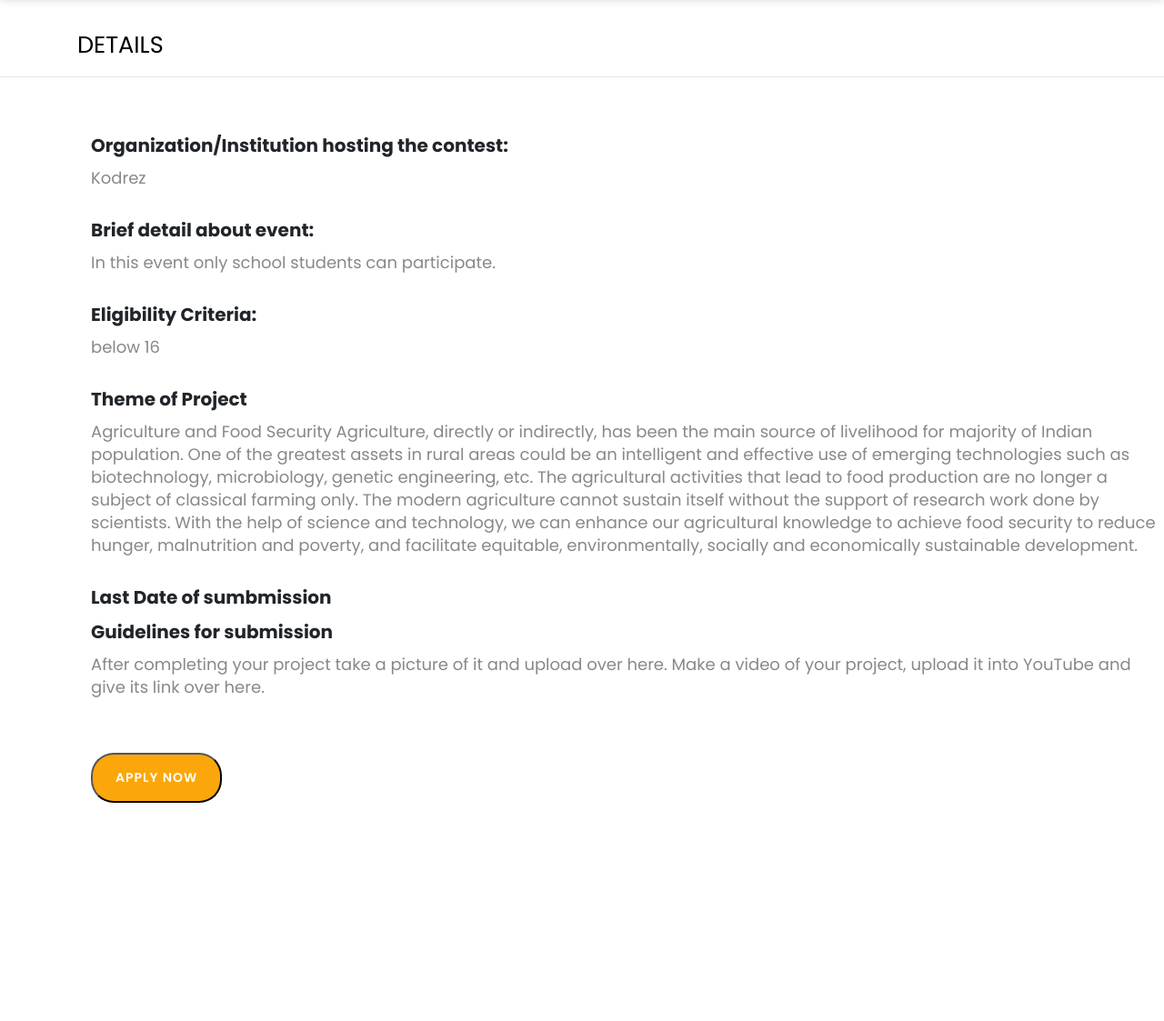
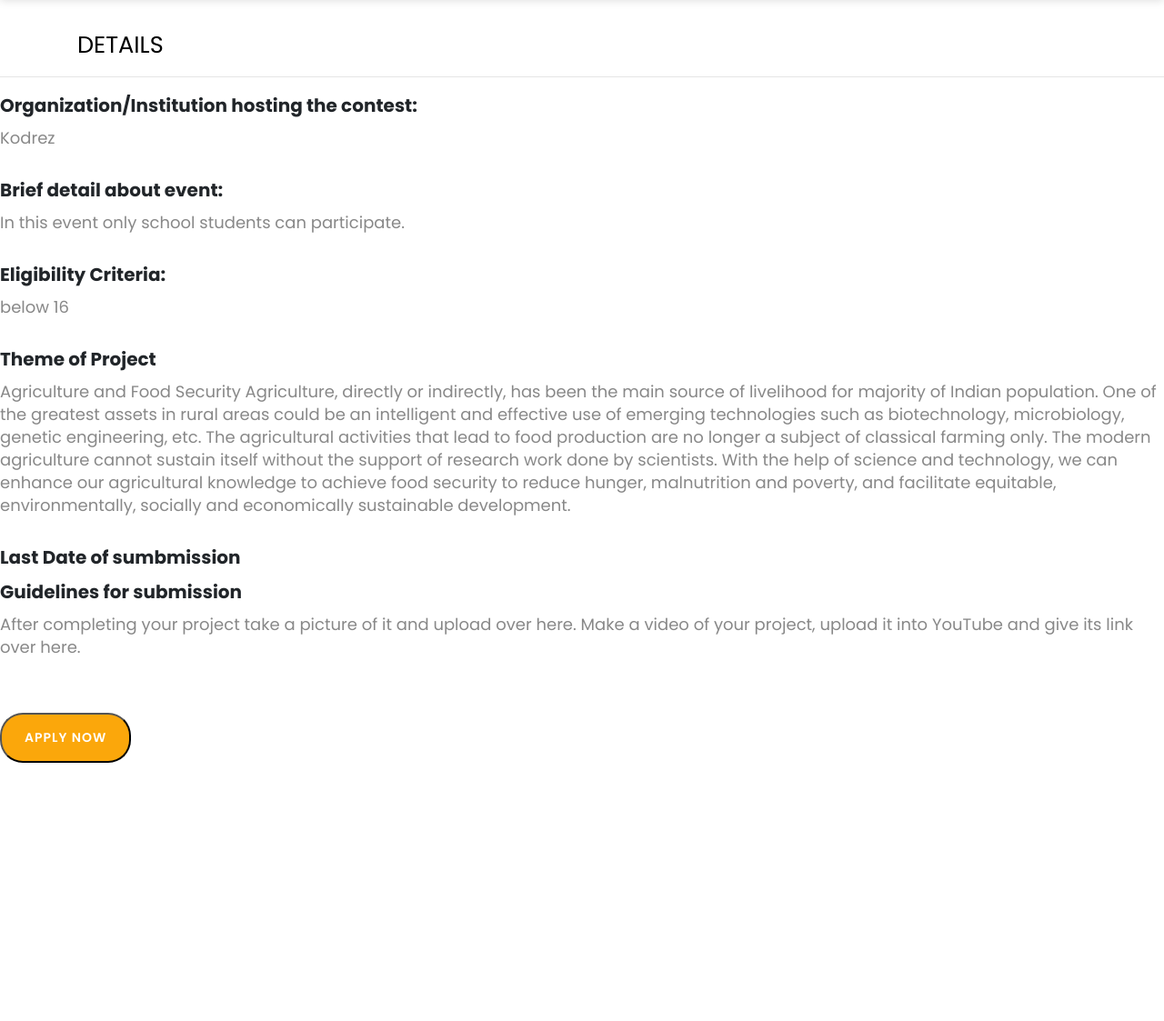
Before and after one commit to irit2607/scieno, a Django app: page /core/applyto/4/ in a window 1280 px wide. Shown: the part 80-1203 px from the top of the page at 91% size. Run offline with Django 3.2, Linux system fonts and the light colour scheme; data comes from the database, SQL or seed files in the repository; some libraries are stand-ins or nearby versions.

Commit message:
Update applyto.html

```diff
--- a/templates/core/applyto.html
+++ b/templates/core/applyto.html
@@ -1,7 +1,6 @@
 {% extends 'base.html' %} {% load static %} {% block extra_css %}
 
 <style>
-
 
   }
 </style>
@@ -60,7 +59,7 @@
       </div>
     </div>
 
-    <div style="margin-left: 5em; margin-top: 3em;font-size: 20px;">
+    <div  style="font-size: 20px;">
       <label for="validationCustom01"
         ><b>Organization/Institution hosting the contest:</b></label>
       <p style="font-size: 18px;">{{ host_obj.org }}</p>
```
